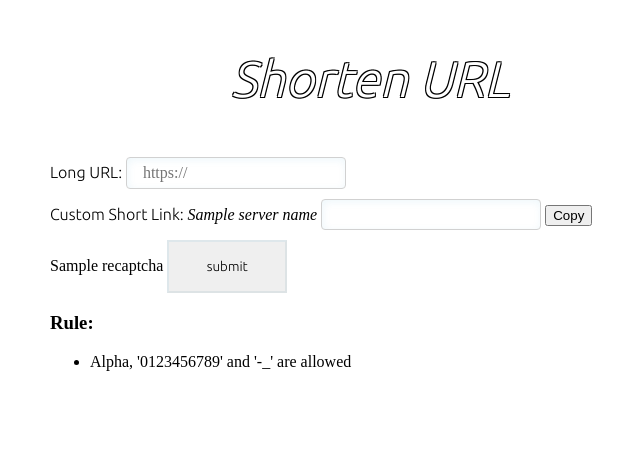
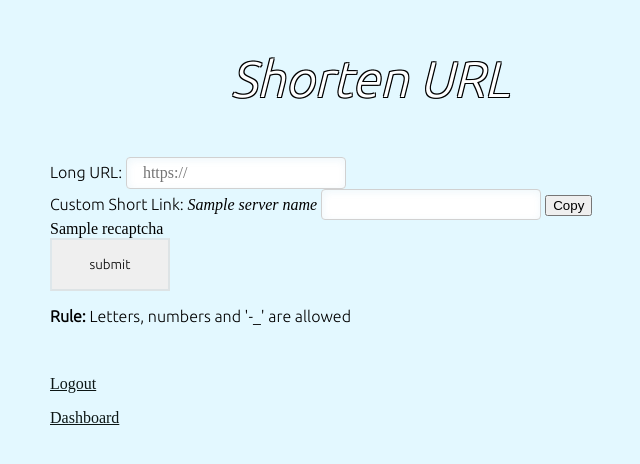
Before and after one commit to SiriusKoan/shorten-url, a Flask app: template templates/index.html in a window 1280 px wide. Shown: the top 464 px of the page, without its empty margins (270-910 px from the left). Run offline with Flask 2, Linux system fonts and the light colour scheme; the template is opened without the code that fills it: most values are stand-ins (such as "Sample title", 1, 10 or a date in 2020); some web fonts are replaced.

Commit message:
beautify all web page

```diff
--- a/app.py
+++ b/app.py
@@ -45,7 +45,7 @@ def check_db():
 @app.route("/", methods=["GET", "POST"])
 def index():
     if request.method == "GET":
-        return render_template("index.html", server_name=config.server_name)
+        return render_template("index.html", server_name=config.server_name, not_login=current_user.is_anonymous)
     if request.method == "POST":
         if recaptcha.verify():
             old = request.form.get("old")
--- a/static/messages.css
+++ b/static/messages.css
@@ -2,7 +2,8 @@
     color: white;
     transition: 0.3s;
     padding: 20px;
-    margin: 10px;
+    margin: 10px 10px 10px 0px;
+    width: 100%;
 }
 
 .alert {
--- /dev/null
+++ b/static/page.css
@@ -0,0 +1,36 @@
+#index {
+    background-color: rgba(0, 200, 255, 0.11);
+    display: block;
+    margin-left: auto;
+    margin-right: auto;
+    width: 40em
+}
+
+#login {
+    background-color: rgba(0, 200, 255, 0.11);
+    display: block;
+    margin-left: auto;
+    margin-right: auto;
+    width: 25em
+}
+
+#register {
+    background-color: rgba(0, 200, 255, 0.11);
+    display: block;
+    margin-left: auto;
+    margin-right: auto;
+    width: 25em
+}
+
+#dashboard {
+    background-color: rgba(0, 200, 255, 0.11);
+}
+
+@media only screen and (max-width: 600px) {
+    #index {
+        width: 20em;
+    }
+    #login {
+        width: 20em;
+    }
+}
--- a/static/style.css
+++ b/static/style.css
@@ -8,56 +8,6 @@
     font-style: italic;
 }
 
-.parent {
-    width: 100%;
-}
-
-.left {
-    float: left;
-    width: 50%;
-    box-sizing: border-box;
-    padding: 5px;
-    min-height: 200px;
-}
-
-.right {
-    float: left;
-    width: 50%;
-    box-sizing: border-box;
-    padding: 5px;
-    min-height: 200px;
-}
-
-@media only screen and (max-width: 500px) {
-    .left {
-        width: 100%;
-    }
-    .right {
-        width: 100%;
-    }
-    .rwd-table {
-        display: block;
-        width: 100%;
-        overflow-x: auto;
-        -webkit-overflow-scrolling: touch;
-        -ms-overflow-style: -ms-autohiding-scrollbar;
-    }
-}
-
-.center {
-    display: block;
-    margin-left: auto;
-    margin-right: auto;
-    width: 40em
-}
-
-@media only screen and (max-width: 600px) {
-    .center {
-        width: 20em;
-    }
-}
-
-
 .link {
     color: rgb(12, 22, 21);
 }
@@ -66,7 +16,7 @@ label {
     font-family: 'Ubuntu', sans-serif;
 }
 
-input[type="text"] {
+input[type="text"], input[type="password"], input[type="email"] {
     background: #fff;
     color: #525865;
     border-radius: 4px;
@@ -85,11 +35,11 @@ input[type="text"] {
     transition: .18s ease-out;
 }
 
-input[type="text"]:hover {
+input[type="text"]:hover, input[type="password"]:hover, input[type="email"]:hover {
     box-shadow: inset 1px 2px 8px rgba(13, 142, 194, 0.07);
 }
 
-input[type="text"]:focus {
+input[type="text"]:focus, input[type="password"]:focus, input[type="email"]:focus {
     color: rgb(0, 0, 0);
     border: 1px solid rgb(13, 142, 194);
     box-shadow: inset 1px 2px 4px rgba(13, 142, 194, 0.07), 0px 0px 8px rgba(13, 142, 194, 0.07);
@@ -101,22 +51,3 @@ input[type="submit"] {
     height: 4em;
     font-family: 'Ubuntu', sans-serif;
 }
-
-tr:hover {
-    background-color: #ddd;
-}
-
-th {
-    padding-top: 12px;
-    padding-bottom: 12px;
-    text-align: left;
-    background-color: #4CAF50;
-    color: white;
-    text-align: center;
-    min-width: 3em;
-}
-
-td {
-    border: 1px solid #ddd;
-    padding: 8px;
-}
--- a/templates/base.html
+++ b/templates/base.html
@@ -7,8 +7,10 @@
     <title>{% block head_title %}{% endblock head_title %}</title>
     <link rel="stylesheet" href="{{ url_for('static', filename = 'style.css') }}">
     <link rel="stylesheet" href="{{ url_for('static', filename = 'messages.css') }}">
+    <link rel="stylesheet" href="{{ url_for('static', filename = 'page.css') }}">
     <link rel="preconnect" href="https://fonts.gstatic.com">
     <link href="https://fonts.googleapis.com/css2?family=Barlow+Condensed:wght@100&family=Ubuntu:wght@300&display=swap" rel="stylesheet">
+    <script src="{{ url_for('static', filename = 'msg.js') }}"></script>
     {% block extra_import %}{% endblock extra_import %}
     {% block extra_script %}{% endblock extra_script %}
 </head>
@@ -16,8 +18,8 @@
 <body id="{% block page_name %}{% endblock page_name %}">
     <div id="title">{% block title %}{% endblock title %}</div>
     <div id="content">
-        {% block content %}{% endblock content %}
-    </div>
+        {% block content %}
+        {% endblock content %}
         <div>
             {% with messages = get_flashed_messages(with_categories=True) %}
             {% if messages %}
@@ -30,6 +32,7 @@
             {% endif %}
             {% endwith %}
         </div>
+    </div>
 </body>
 
 </html>
--- a/templates/dashboard.html
+++ b/templates/dashboard.html
@@ -1,5 +1,6 @@
 {% extends "base.html" %}
 {% block head_title %}Dashboard{% endblock head_title %}
+{% block extra_import %}<link rel="stylesheet" href="{{ url_for('static', filename = 'dashboard.css') }}">{% endblock extra_import %}
 
 {% block page_name %}dashboard{% endblock page_name %}
 {% block title %}Dashboard{% endblock title %}
--- a/templates/index.html
+++ b/templates/index.html
@@ -14,32 +14,38 @@
 		copy_button.innerText = 'Copied';
 	}
 </script>
-<script src="{{ url_for('static', filename = 'msg.js') }}"></script>
 {% endblock extra_script %}
 
 {% block page_name %}index{% endblock page_name %}
 {% block title %}Shorten URL{% endblock title %}
 {% block content %}
-<div class="center">
+<div>
 	<form action="/" method="post">
-		<div>
+		<div class="field">
 			<label for="old">Long URL: </label>
 			<input type="text" name="old" placeholder="https://" required>
 		</div>
-		<div style="margin-bottom: 10px; margin-top: 10px;">
+		<div class="field">
 			<label for="new">Custom Short Link: </label>
 			<i><span id="server_name">{{ server_name }}</span></i>
 			<input type="text" name="new" id="new" required>
 			<button onclick="copy_function();" id="copy-button" type="button">Copy</button>
 		</div>
-		{{ recaptcha }}
+		<div class="field">{{ recaptcha }}</div>
 		<input type="submit" value="submit">
 	</form>
 	<div>
-		<h3>Rule:</h3>
-		<ul>
-			<li>Alpha, '0123456789' and '-_' are allowed</li>
-		</ul>
+		<p style="font-family: 'Ubuntu', sans-serif;"><b>Rule: </b>Letters, numbers and '-_' are allowed</p>
+	</div>
+	<br>
+	<div>
+		{% if not_login %}
+		<p><a href="login" class="link">Login</a></p>
+		<p><a href="register" class="link">Register</a></p>
+		{% else %}
+		<p><a href="logout" class="link">Logout</a></p>
+		<p><a href="dashboard" class="link">Dashboard</a></p>
+		{% endif %}
 	</div>
 </div>
 {% endblock content %}
```
Also changed, not shown: static/dashboard.css (added, +59 -0 lines), templates/login.html (+10 -6 lines), templates/register.html (+9 -3 lines). Lines whose indentation alone changed are shown as unchanged.
